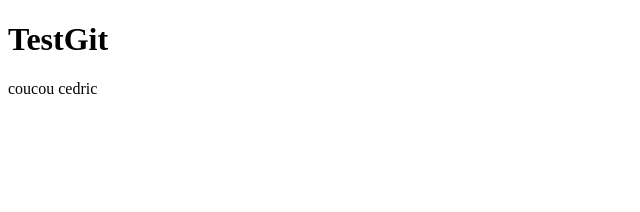
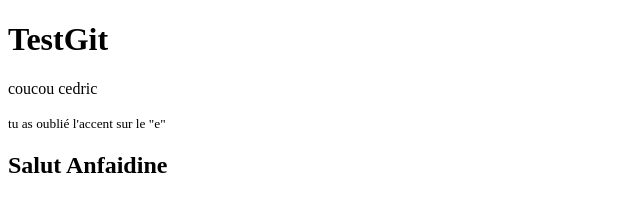
Before and after one commit to MELAA976/Testgit, a plain HTML site: page index.html in a window 1280 px wide. Shown: the whole page, without its empty margins (0-640 px from the left). Drawn offline with Linux system fonts and the light colour scheme.

Commit message:
modifi html

```diff
--- a/index.html
+++ b/index.html
@@ -8,5 +8,7 @@
 <body>
     <h1>TestGit</h1>
     <p>coucou cedric</p>
+    <small>tu as oublié l'accent sur le "e"</small>
+    <h2>Salut Anfaidine</h2>
 </body>
 </html>
```
